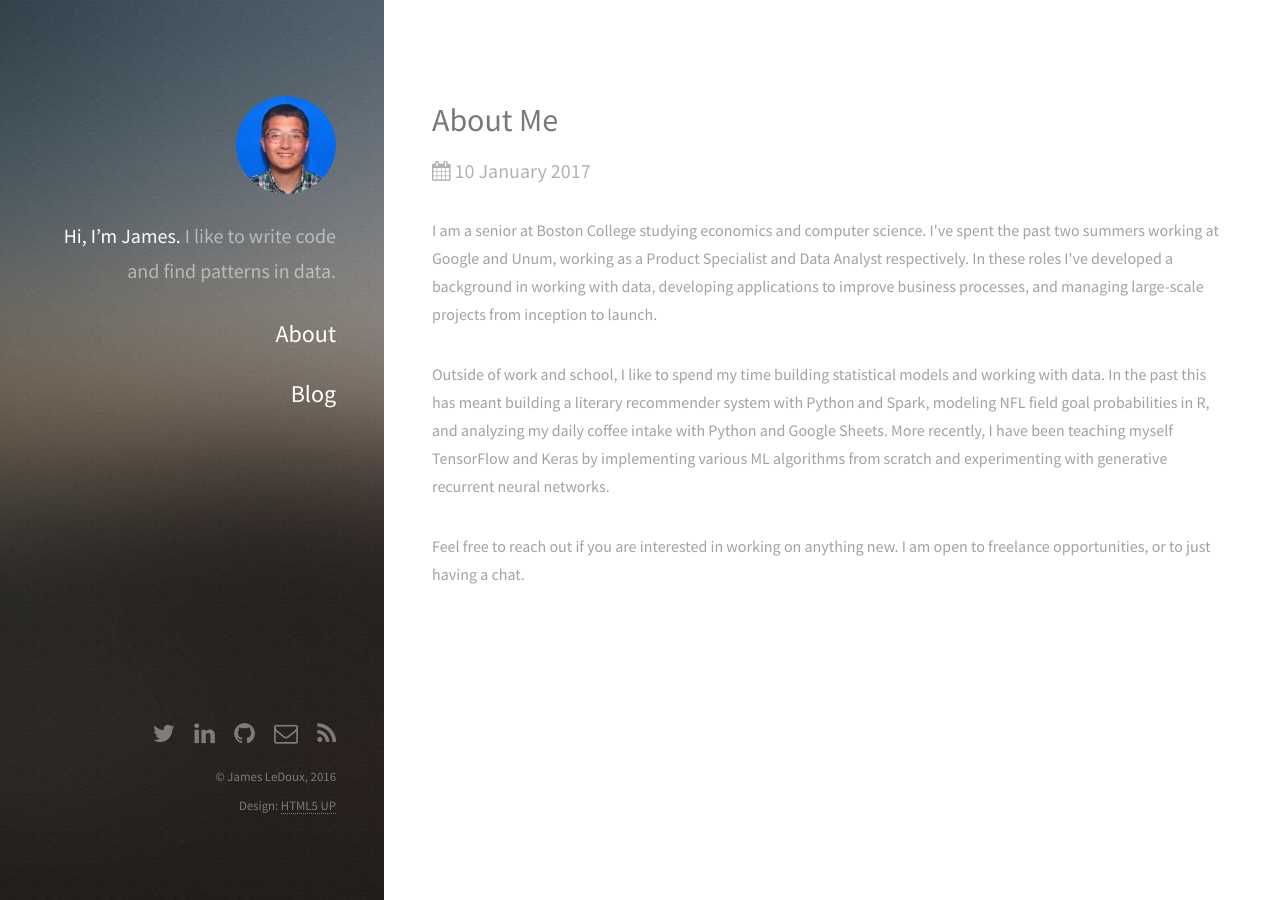
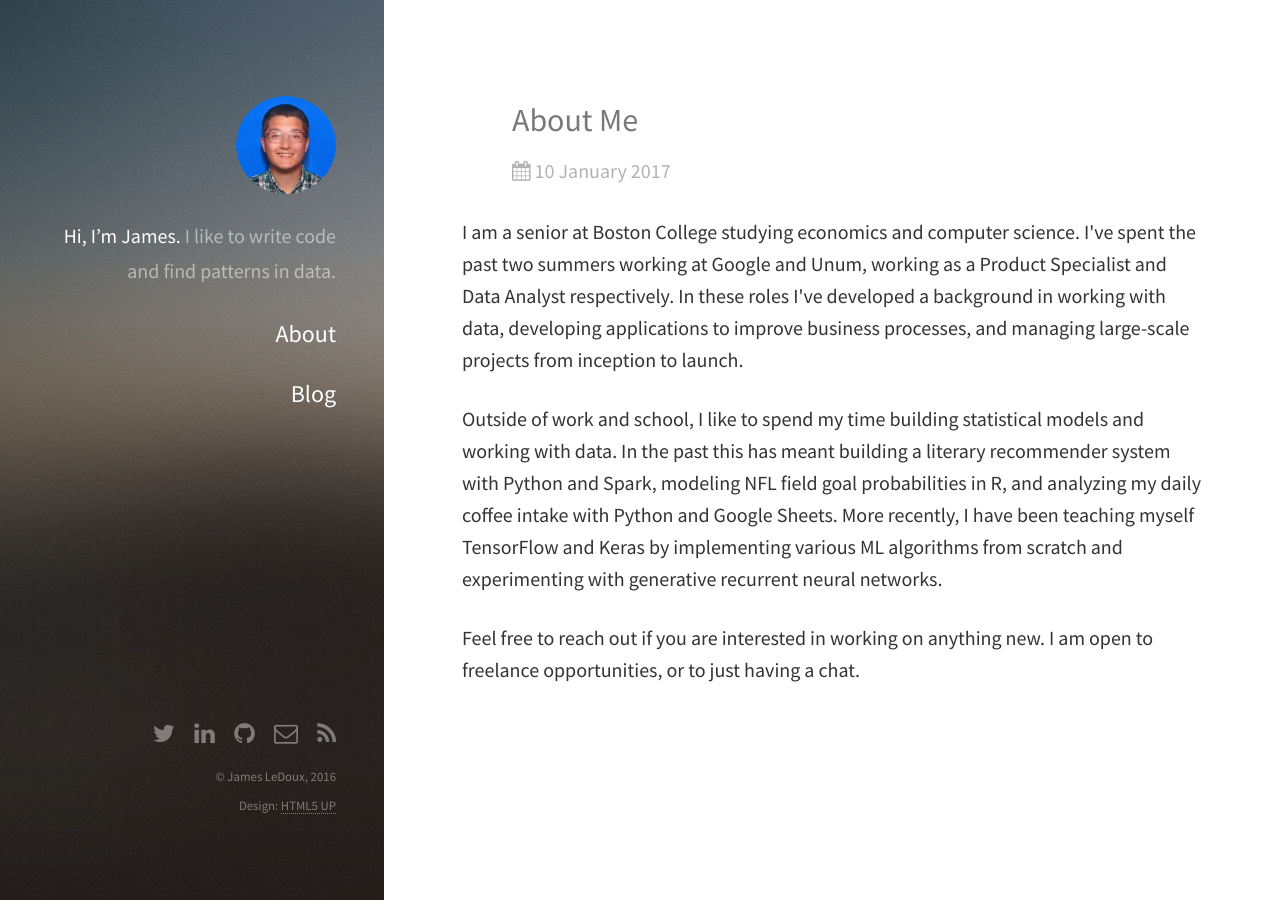
Before and after one commit to jldbc/jldbc.github.io, a Jekyll site: the page built from about.html, in a window 1280 px wide. Built offline with Jekyll 4.4.1, drawn with Linux system fonts in a browser that asks for light colours.

Commit message:
update image resizing in default post layout for better mobile appearance plus other minor style changes

```diff
--- a/_layouts/post.html
+++ b/_layouts/post.html
@@ -5,6 +5,32 @@
     {% include opengraph.html %}
     {% include twittercard.html %}
   </head>
+  <style>
+      header {
+        width: 640px;
+        margin: auto;
+      }
+      section {
+        width: 740px;
+        margin: auto;
+      }
+      section p {
+        margin-bottom: 27px;
+        font-size: 20px;
+        line-height: 1.6;
+        color: #333;
+      }
+      section img {
+        max-width: 640px;
+      }
+      .aspectRatioPlaceholder {
+        max-width: auto !important;
+        max-height: auto !important;
+      }
+      .aspectRatioPlaceholder-fill {
+        padding-bottom: 0 !important;
+      }
+      </style>
 	<body id="top">
 
 		{% include header.html %}
```
